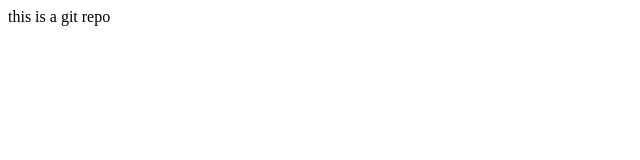
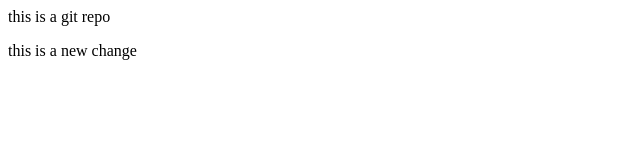
Before and after one commit to SuhaniTalreja/localrepo, a plain HTML site: page index.html in a window 1280 px wide. Shown: the whole page, without its empty margins (0-640 px from the left). Drawn offline with Linux system fonts and the light colour scheme.

Commit message:
changed html

```diff
--- a/index.html
+++ b/index.html
@@ -1 +1,2 @@
 <p>this is a git repo</p>
+<p>this is a new change</p>
```
